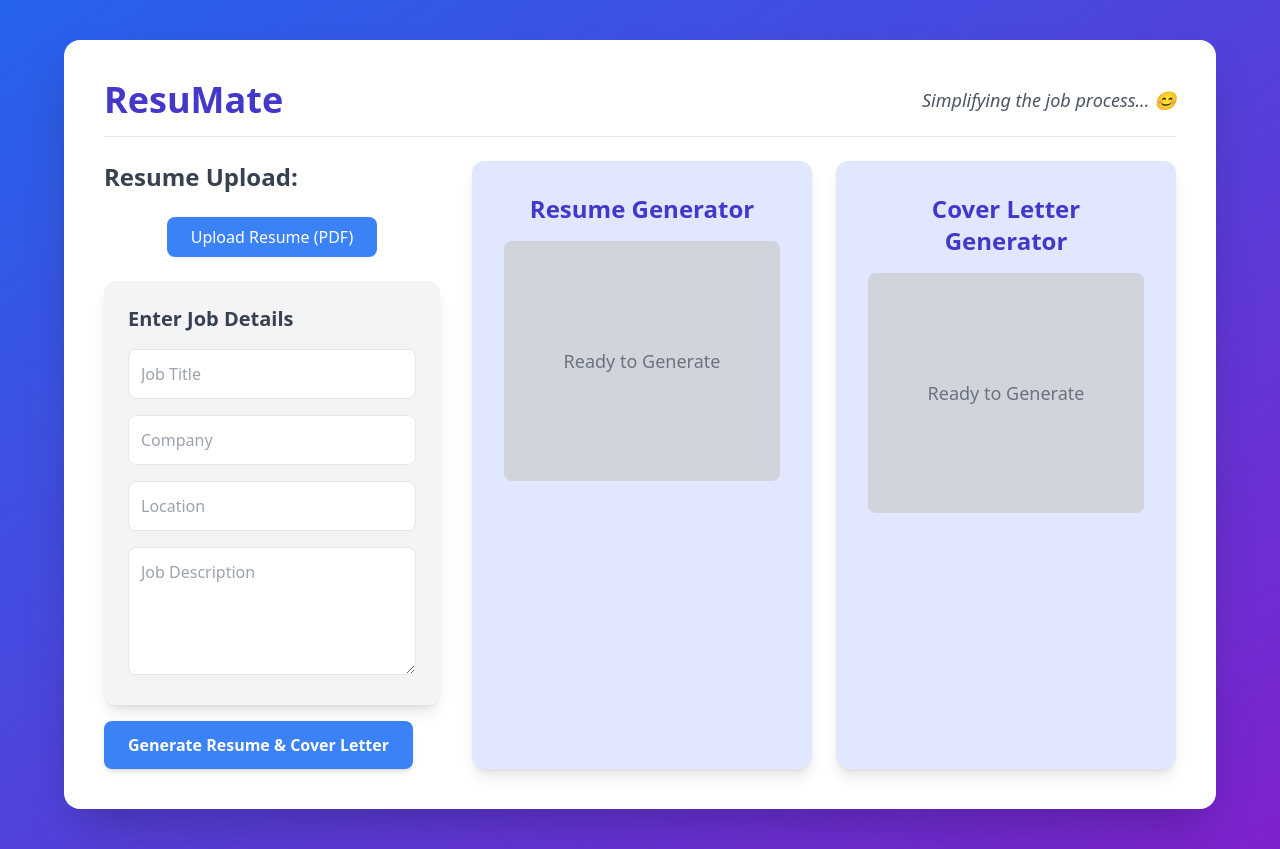
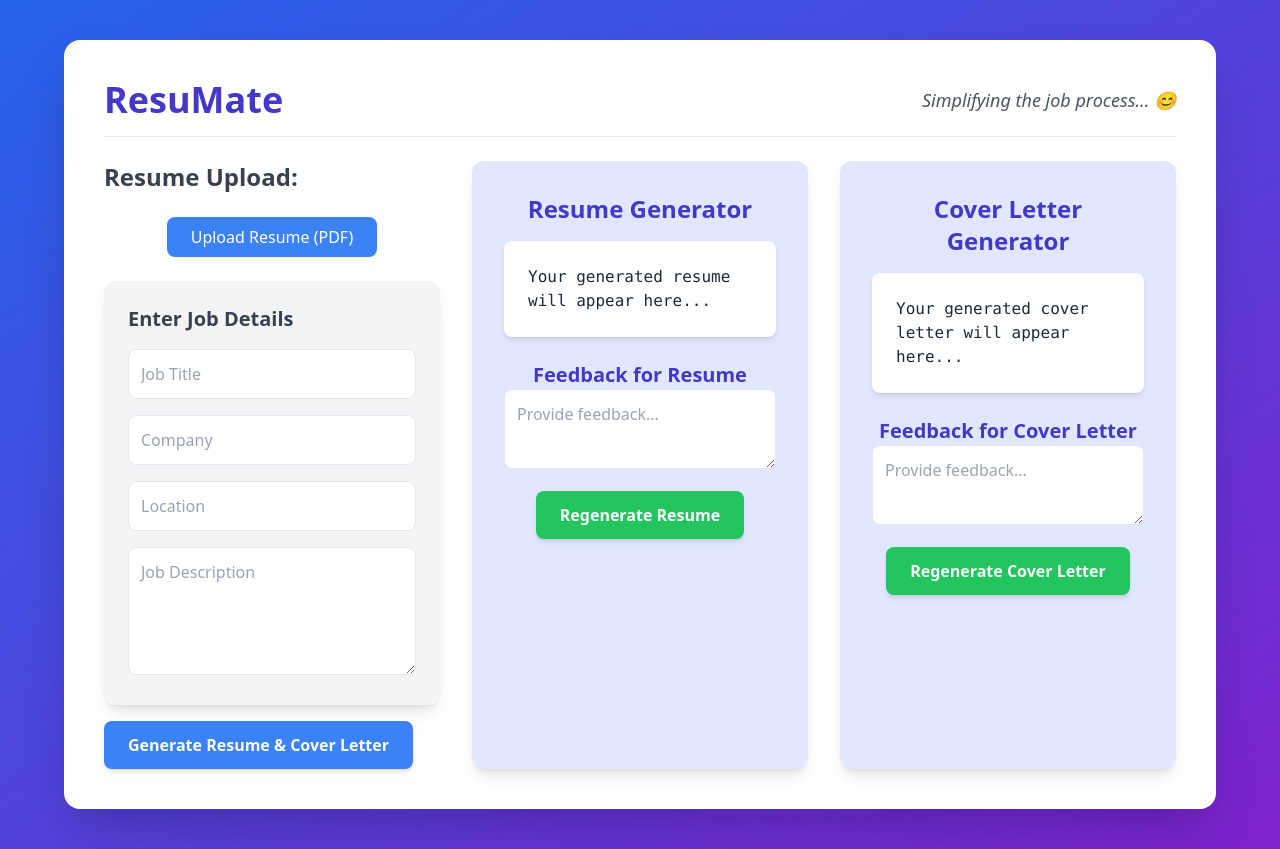
Before and after one commit to CMPT-276-SPRING-2025/final-project-lakes, a React (Vite) app: page /resume-improve in a window 1280 px wide. Built offline with nearby package versions, Linux system fonts and the light colour scheme.

Commit message:
Fixed OpenAI api output to fit and display content in the correct format and box.

```diff
--- a/src/pages/ResumeImprovePage.jsx
+++ b/src/pages/ResumeImprovePage.jsx
@@ -10,17 +10,18 @@ const ResumeImprovePage = () => {
   });
   const [resumeText, setResumeText] = useState(""); // Store extracted resume text
   const [loading, setLoading] = useState(false);
-  const [generatedText, setGeneratedText] = useState("");
+  const [generatedResume, setGeneratedResume] = useState("");
+  const [generatedCoverLetter, setGeneratedCoverLetter] = useState("");
+  const [resumeFeedback, setResumeFeedback] = useState("");
+  const [coverLetterFeedback, setCoverLetterFeedback] = useState("");
 
   const handleInputChange = (e) => {
     const { name, value } = e.target;
     setJobDetails({ ...jobDetails, [name]: value });
   };
 
-  // Function to update resume text when extracted from ResumeButton
   const handleResumeParsed = (extractedText) => {
     if (!resumeText) {
-      // Only update if it's empty to prevent duplicates
       setResumeText(extractedText);
       console.log("Extracted Resume Text:", extractedText);
     }
@@ -49,26 +50,29 @@ const ResumeImprovePage = () => {
               {
                 role: "system",
                 content:
-                  "You are an AI assistant specialized in improving resumes and cover letters.",
+                  "You are a professional career coach who creates ATS-optimized resumes and compelling cover letters tailored to job descriptions. You have a client who needs help optimizing their resume and writing a cover letter for a job application.",
               },
               {
                 role: "user",
                 content: `
-              Below is a resume and a job description.
+              **Optimize the resume and generate a tailored cover letter based on the provided job description.**
 
-              Extract relevant key skills and keywords from both.
-              Then, rewrite the resume to better match the job description while keeping the original experience intact.
-              Finally, generate a professional cover letter tailored for the job.
-
-              ### Resume:
+              **Resume:**
               ${resumeText}
 
-              ### Job Description:
+              **Job Description:**
               ${jobDetails.description}
 
-              **Output should be in this format:**
-              - **Optimized Resume:** (formatted resume)
-              - **Cover Letter:** (formatted cover letter)
+              **Requirements:**
+              - Extract key skills and keywords.
+              - Rewrite the resume to be ATS-friendly while preserving professional experience.
+              - Generate a well-structured, formal, and engaging cover letter.
+              - Format both for readability and conciseness.
+
+              **Output Format:**
+              **Optimized Resume:**\n<Formatted Resume Content>\n
+              **Cover Letter:**\n<Formatted Cover Letter Content>\n
+              Ensure proper sectioning and clarity in the response.
             `,
               },
             ],
@@ -78,7 +82,22 @@ const ResumeImprovePage = () => {
 
       const data = await response.json();
       if (data.choices && data.choices[0].message) {
-        setGeneratedText(data.choices[0].message.content);
+        const output = data.choices[0].message.content;
+
+        // Use regex to extract resume and cover letter separately
+        const resumeMatch = output.match(
+          /\*\*Optimized Resume:\*\*(.*?)\*\*Cover Letter:\*\*/s
+        );
+        const coverLetterMatch = output.match(/\*\*Cover Letter:\*\*(.*)/s);
+
+        setGeneratedResume(
+          resumeMatch ? resumeMatch[1].trim() : "Error parsing resume..."
+        );
+        setGeneratedCoverLetter(
+          coverLetterMatch
+            ? coverLetterMatch[1].trim()
+            : "Error parsing cover letter..."
+        );
       } else {
         throw new Error("Invalid response from OpenAI");
       }
@@ -109,8 +128,8 @@ const ResumeImprovePage = () => {
             <h2 className="text-2xl font-semibold mb-4 text-gray-700">
               Resume Upload:
             </h2>
-            <ResumeButton onResumeParsed={handleResumeParsed} />{" "}
-            {/* Use ResumeButton */}
+            <ResumeButton onResumeParsed={handleResumeParsed} />
+
             {/* Job Details Form */}
             <div className="mt-6 bg-gray-100 p-6 rounded-xl shadow-lg">
               <h3 className="text-xl font-semibold mb-4 text-gray-700">
@@ -159,36 +178,59 @@ const ResumeImprovePage = () => {
             </button>
           </div>
 
-          {/* Display Generated Resume & Cover Letter */}
-          {generatedText && (
-            <div className="mt-6 bg-gray-200 p-4 rounded-lg shadow-md">
-              <h3 className="text-lg font-semibold">
-                Generated Resume & Cover Letter:
-              </h3>
-              <p className="text-gray-700 whitespace-pre-line">
-                {generatedText}
-              </p>
-            </div>
-          )}
-
-          {/* Resume & Cover Letter Generators */}
-          <div className="col-span-2 grid grid-cols-2 gap-6">
-            <div className="bg-indigo-100 p-8 rounded-xl shadow-lg text-center hover:shadow-2xl transition-all">
+          {/* Resume Section */}
+          <div className="col-span-1 bg-indigo-100 p-8 rounded-xl shadow-lg text-center">
             <h2 className="text-2xl font-semibold mb-4 text-indigo-700">
               Resume Generator
             </h2>
-              <div className="h-60 bg-gray-300 rounded-lg flex items-center justify-center text-gray-500 text-lg">
-                Ready to Generate
+            <div className="bg-white p-6 rounded-lg shadow-md text-gray-800 text-left">
+              <pre className="whitespace-pre-wrap">
+                {generatedResume || "Your generated resume will appear here..."}
+              </pre>
             </div>
+
+            {/* Resume Feedback */}
+            <h3 className="mt-6 text-xl font-semibold text-indigo-700">
+              Feedback for Resume
+            </h3>
+            <textarea
+              className="w-full h-20 p-3 border rounded-lg"
+              value={resumeFeedback}
+              onChange={(e) => setResumeFeedback(e.target.value)}
+              placeholder="Provide feedback..."
+            />
+
+            <button className="mt-4 px-6 py-3 bg-green-500 text-white font-semibold rounded-lg shadow-md hover:bg-green-600 transition">
+              Regenerate Resume
+            </button>
           </div>
-            <div className="bg-indigo-100 p-8 rounded-xl shadow-lg text-center hover:shadow-2xl transition-all">
+
+          {/* Cover Letter Section */}
+          <div className="col-span-1 bg-indigo-100 p-8 rounded-xl shadow-lg text-center">
             <h2 className="text-2xl font-semibold mb-4 text-indigo-700">
               Cover Letter Generator
             </h2>
-              <div className="h-60 bg-gray-300 rounded-lg flex items-center justify-center text-gray-500 text-lg">
-                Ready to Generate
+            <div className="bg-white p-6 rounded-lg shadow-md text-gray-800 text-left">
+              <pre className="whitespace-pre-wrap">
+                {generatedCoverLetter ||
+                  "Your generated cover letter will appear here..."}
+              </pre>
             </div>
-            </div>
+
+            {/* Cover Letter Feedback */}
+            <h3 className="mt-6 text-xl font-semibold text-indigo-700">
+              Feedback for Cover Letter
+            </h3>
+            <textarea
+              className="w-full h-20 p-3 border rounded-lg"
+              value={coverLetterFeedback}
+              onChange={(e) => setCoverLetterFeedback(e.target.value)}
+              placeholder="Provide feedback..."
+            />
+
+            <button className="mt-4 px-6 py-3 bg-green-500 text-white font-semibold rounded-lg shadow-md hover:bg-green-600 transition">
+              Regenerate Cover Letter
+            </button>
           </div>
         </div>
       </div>
```
Lines whose indentation alone changed are shown as unchanged.
